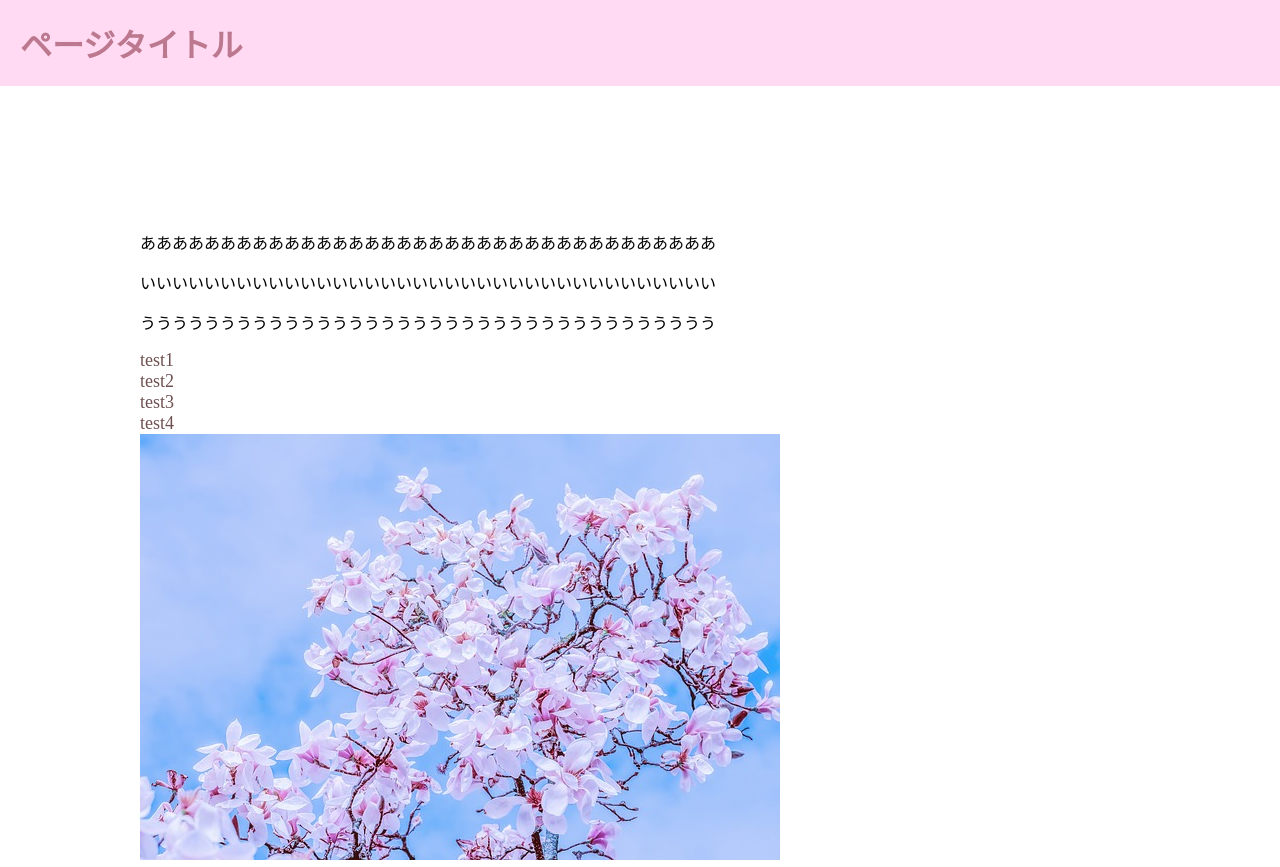
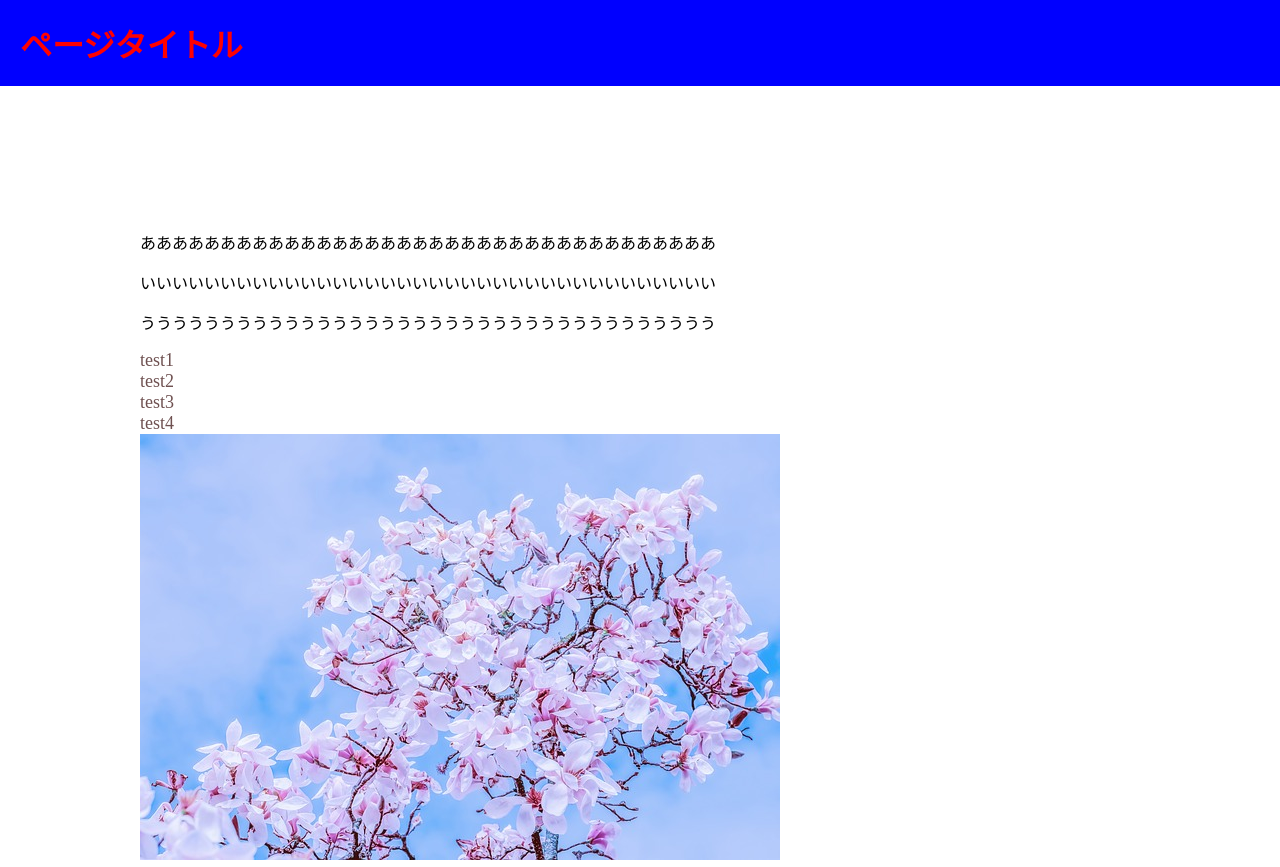
Before and after one commit to ebatraining/watanabe, a plain HTML site: page index.html in a window 1280 px wide. Shown: the top 867 px of the page. Drawn offline with Linux system fonts and the light colour scheme.

Commit message:
Revert "header修正"
This reverts commit 2397659d8e0b203f8f23cee054d170848daade4a.

```diff
--- a/css/style.css
+++ b/css/style.css
@@ -3,9 +3,9 @@ body{
 }
 
 header{
-	background-color: #ffdaf2;
-	padding: 20px;
-	color: #bb788e;
+	background-color:#0000ff;
+	padding:20px;
+	color:#ff0000;
 }
 
 h1{
```
